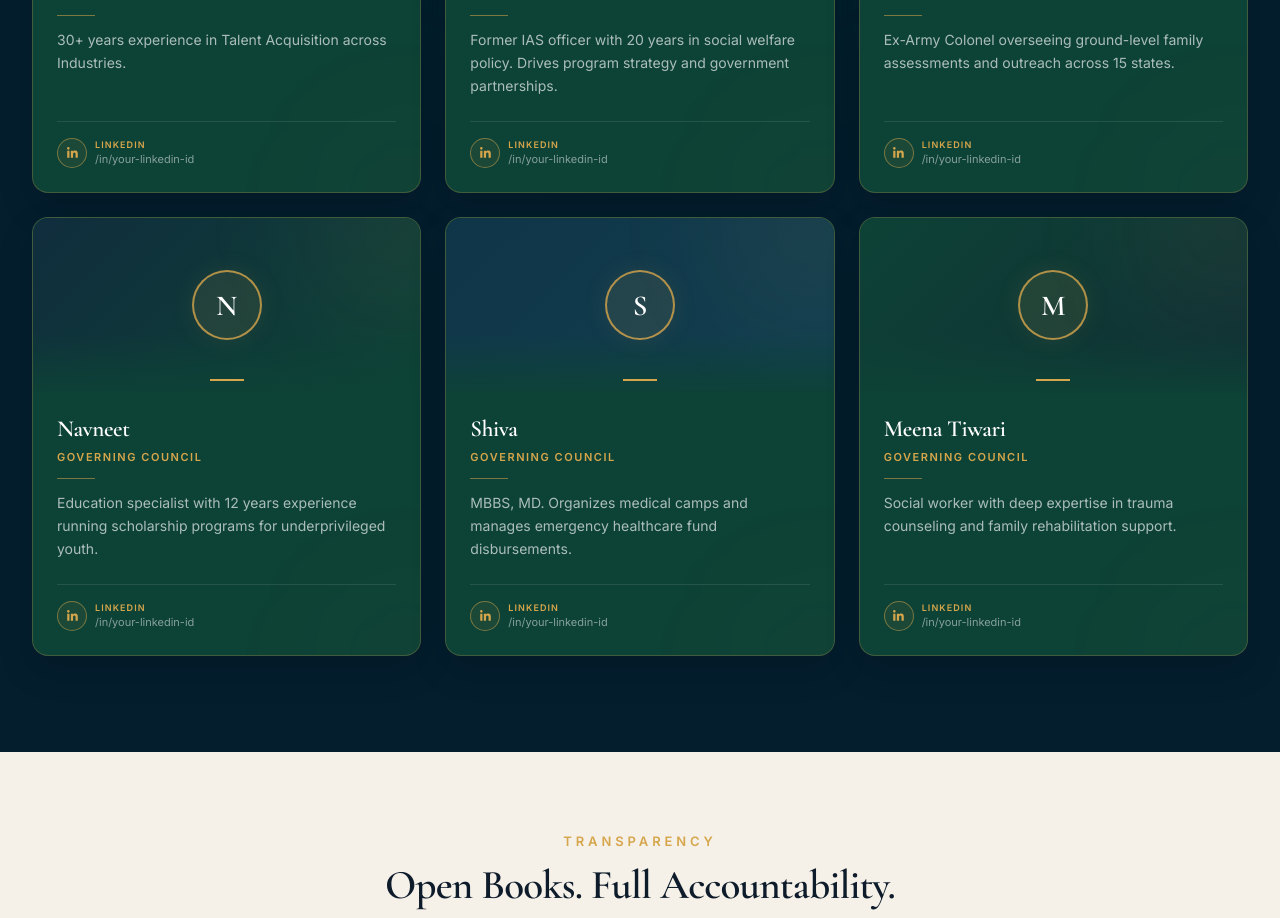
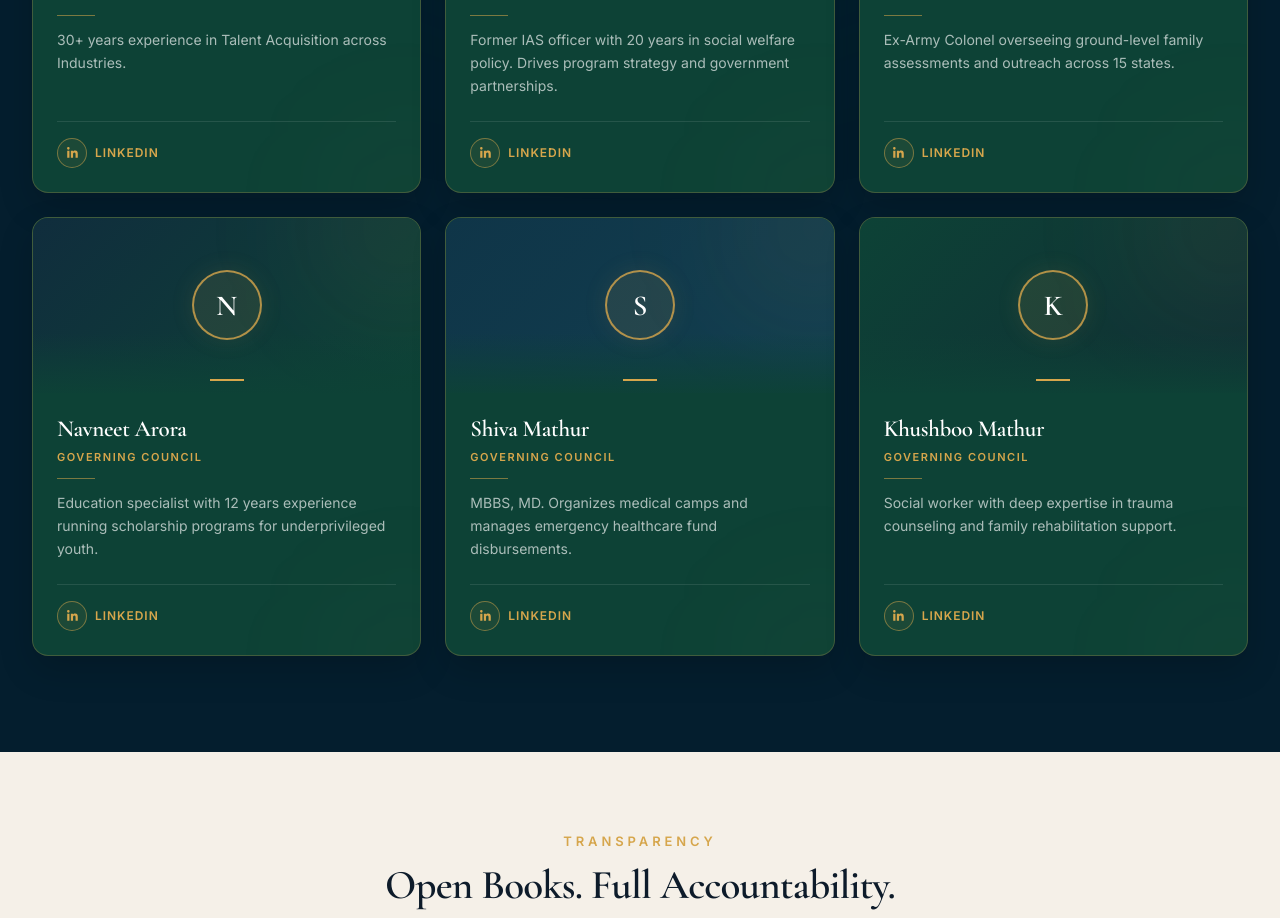
Before and after one commit to sakshidarawade/Silentsalutefoundation, a React (Vite) app: page /about in a window 1280 px wide. Shown: the part 5260-6178 px from the top of the page. Built offline with nearby package versions, Linux system fonts and the light colour scheme.

Commit message:
Update website sections and styling

```diff
--- a/src/app/about/components/TeamSection.tsx
+++ b/src/app/about/components/TeamSection.tsx
@@ -428,55 +428,60 @@
 //     </section>
 //   );
 // }
-
-import React from 'react';
+import React from "react";
 
 const team = [
   {
-    name: 'Ketan Patwardhan',
-    role: 'Governing Council',
-    bio: '30+ years experience in Talent Acquisition across Industries.',
-    linkedin: 'your-linkedin-id',
-    bg: 'linear-gradient(135deg, #0d4236 0%, #123f50 100%)',
+    name: "Ketan Patwardhan",
+    role: "Governing Council",
+    bio: "30+ years experience in Talent Acquisition across Industries.",
+    linkedin: "https://www.linkedin.com/in/ketan-patwardhan-791887/",
+    bg: "linear-gradient(135deg, #0d4236 0%, #123f50 100%)",
   },
   {
-    name: 'Ashish Ganju',
-    role: 'Governing Council',
-    bio: 'Former IAS officer with 20 years in social welfare policy. Drives program strategy and government partnerships.',
-    linkedin: 'your-linkedin-id',
-    bg: 'linear-gradient(135deg, #123f50 0%, #0d4236 100%)',
+    name: "Ashish Ganju",
+    role: "Governing Council",
+    bio: "Former IAS officer with 20 years in social welfare policy. Drives program strategy and government partnerships.",
+    linkedin: "https://www.linkedin.com/in/ashishganju/",
+    bg: "linear-gradient(135deg, #123f50 0%, #0d4236 100%)",
   },
   {
-    name: 'Hemant Kumar',
-    role: 'Governing Council',
-    bio: 'Ex-Army Colonel overseeing ground-level family assessments and outreach across 15 states.',
-    linkedin: 'your-linkedin-id',
-    bg: 'linear-gradient(135deg, #0d4236 0%, #102d3d 100%)',
+    name: "Hemant Kumar",
+    role: "Governing Council",
+    bio: "Ex-Army Colonel overseeing ground-level family assessments and outreach across 15 states.",
+    linkedin: "https://www.linkedin.com/in/syngolhemant/",
+    bg: "linear-gradient(135deg, #0d4236 0%, #102d3d 100%)",
   },
   {
-    name: 'Navneet',
-    role: 'Governing Council',
-    bio: 'Education specialist with 12 years experience running scholarship programs for underprivileged youth.',
-    linkedin: 'your-linkedin-id',
-    bg: 'linear-gradient(135deg, #102d3d 0%, #0d4236 100%)',
+    name: "Navneet Arora",
+    role: "Governing Council",
+    bio: "Education specialist with 12 years experience running scholarship programs for underprivileged youth.",
+    linkedin: "https://www.linkedin.com/in/navneetarora/",
+    bg: "linear-gradient(135deg, #102d3d 0%, #0d4236 100%)",
   },
   {
-    name: 'Shiva',
-    role: 'Governing Council',
-    bio: 'MBBS, MD. Organizes medical camps and manages emergency healthcare fund disbursements.',
-    linkedin: 'your-linkedin-id',
-    bg: 'linear-gradient(135deg, #0f3548 0%, #123f50 100%)',
+    name: "Shiva Mathur",
+    role: "Governing Council",
+    bio: "MBBS, MD. Organizes medical camps and manages emergency healthcare fund disbursements.",
+    linkedin: "https://www.linkedin.com/in/mathurshiva07/",
+    bg: "linear-gradient(135deg, #0f3548 0%, #123f50 100%)",
   },
   {
-    name: 'Meena Tiwari',
-    role: 'Governing Council',
-    bio: 'Social worker with deep expertise in trauma counseling and family rehabilitation support.',
-    linkedin: 'your-linkedin-id',
-    bg: 'linear-gradient(135deg, #0d4236 0%, #102f35 100%)',
+    name: "Khushboo Mathur",
+    role: "Governing Council",
+    bio: "Social worker with deep expertise in trauma counseling and family rehabilitation support.",
+    linkedin:
+      "https://www.linkedin.com/in/khushboo-mathur-shrm-cp-506771118/",
+    bg: "linear-gradient(135deg, #0d4236 0%, #102f35 100%)",
   },
 ];
 
 export default function TeamSection() {
+  // Opens LinkedIn profile in a new browser tab
+  const openLinkedIn = (url: string) => {
+    window.open(url, "_blank", "noopener,noreferrer");
+  };
+
   return (
     <section
       id="team"
@@ -615,10 +620,10 @@ export default function TeamSection() {
           {team.map((member) => {
             const initial =
               member.name
-                .split(' ')
+                .split(" ")
                 .filter(Boolean)[0]
                 ?.charAt(0)
-                .toUpperCase() || '';
+                .toUpperCase() || "";
 
             return (
               <article
@@ -690,7 +695,7 @@ export default function TeamSection() {
                     "
                     style={{
                       background:
-                        'linear-gradient(to top, rgba(13,66,54,0.92), transparent)',
+                        "linear-gradient(to top, rgba(13,66,54,0.92), transparent)",
                     }}
                   />
 
@@ -781,7 +786,7 @@ export default function TeamSection() {
                   />
 
                   <div className="relative z-10 flex h-full flex-col">
-                    {/* Member Name */}
+                    {/* ================= MEMBER NAME ================= */}
 
                     <h3
                       className="
@@ -801,7 +806,7 @@ export default function TeamSection() {
                       {member.name}
                     </h3>
 
-                    {/* Role */}
+                    {/* ================= ROLE ================= */}
 
                     <p
                       className="
@@ -822,7 +827,7 @@ export default function TeamSection() {
                       {member.role}
                     </p>
 
-                    {/* Divider */}
+                    {/* ================= DIVIDER ================= */}
 
                     <div
                       className="
@@ -836,7 +841,7 @@ export default function TeamSection() {
                       "
                     />
 
-                    {/* Bio */}
+                    {/* ================= BIO ================= */}
 
                     <p
                       className="
@@ -858,115 +863,82 @@ export default function TeamSection() {
                     <div className="mt-auto pt-6">
                       <div
                         className="
-                          flex
-                          items-center
-                          gap-2
                           border-t
                           border-white/10
                           pt-4
                         "
                       >
-                        {/* LinkedIn Icon */}
+                        <button
+                          type="button"
+                          onClick={() => openLinkedIn(member.linkedin)}
+                          aria-label={`${member.name} LinkedIn profile`}
+                          className="
+                            inline-flex
+                            items-center
+                            gap-2
+                            border-0
+                            bg-transparent
+                            p-0
+                            text-[#d6a64c]
+                            cursor-pointer
+                            transition-all
+                            duration-300
+                            hover:text-white
+                            focus:outline-none
+                          "
+                        >
+                          {/* ================= CIRCULAR LINKEDIN ICON ================= */}
 
-                        <a
-                          href={
-                            member.linkedin === 'your-linkedin-id'
-                              ? '#'
-                              : `https://www.linkedin.com/in/${member.linkedin}`
-                          }
-                          target={
-                            member.linkedin === 'your-linkedin-id'
-                              ? undefined
-                              : '_blank'
-                          }
-                          rel={
-                            member.linkedin === 'your-linkedin-id'
-                              ? undefined
-                              : 'noopener noreferrer'
-                          }
-                          onClick={(e) => {
-                            if (
-                              member.linkedin === 'your-linkedin-id'
-                            ) {
-                              e.preventDefault();
-                            }
-                          }}
-                          aria-label={`${member.name} LinkedIn`}
+                          <span
                             className="
                               flex
                               h-[30px]
                               w-[30px]
-                            shrink-0
                               items-center
                               justify-center
                               rounded-full
                               border
                               border-[#d6a64c]/50
                               bg-[#d6a64c]/[0.08]
-                            text-[#d6a64c]
                               transition-all
                               duration-300
-                            hover:border-[#d6a64c]
-                            hover:bg-[#d6a64c]/[0.16]
-                            hover:text-white
+                              group-hover:border-[#d6a64c]
+                              group-hover:bg-[#d6a64c]/[0.16]
                             "
                           >
                             <svg
                               xmlns="http://www.w3.org/2000/svg"
                               viewBox="0 0 24 24"
-                            fill="currentColor"
-                            className="h-[15px] w-[15px]"
+                              className="h-[15px] w-[15px] fill-current"
                               aria-hidden="true"
                             >
                               <path d="M20.447 20.452h-3.554v-5.569c0-1.328-.027-3.037-1.852-3.037-1.853 0-2.136 1.445-2.136 2.939v5.667H9.351V9h3.414v1.561h.046c.477-.9 1.637-1.85 3.37-1.85 3.605 0 4.27 2.372 4.27 5.455v6.286zM5.337 7.433a2.062 2.062 0 1 1 0-4.124 2.062 2.062 0 0 1 0 4.124zM3.56 9h3.558v11.452H3.56V9z" />
                             </svg>
-                        </a>
+                          </span>
 
-                        {/* LinkedIn Placeholder */}
+                          {/* ================= LINKEDIN TEXT ================= */}
 
-                        <div
-                          className="
-                            flex
-                            min-w-0
-                            flex-col
-                          "
-                        >
                           <span
                             className="
-                              text-[9px]
+                              text-[12px]
                               font-semibold
                               uppercase
-                              tracking-[0.12em]
-                              text-[#d6a64c]
+                              tracking-[0.08em]
                             "
                             style={{
                               fontFamily:
                                 'Inter, -apple-system, BlinkMacSystemFont, "Segoe UI", sans-serif',
                             }}
                           >
-                            LinkedIn
+                            LINKEDIN
                           </span>
-
-                          <span
-                            className="
-                              truncate
-                              text-[11px]
-                              text-white/50
-                            "
-                            style={{
-                              fontFamily:
-                                'Inter, -apple-system, BlinkMacSystemFont, "Segoe UI", sans-serif',
-                            }}
-                          >
-                            /in/{member.linkedin}
-                          </span>
-                        </div>
+                        </button>
                       </div>
                     </div>
                   </div>
                 </div>
 
-                {/* Bottom Hover Line */}
+                {/* ================= BOTTOM HOVER LINE ================= */}
 
                 <div
                   className="
```
Lines whose indentation alone changed are shown as unchanged.
